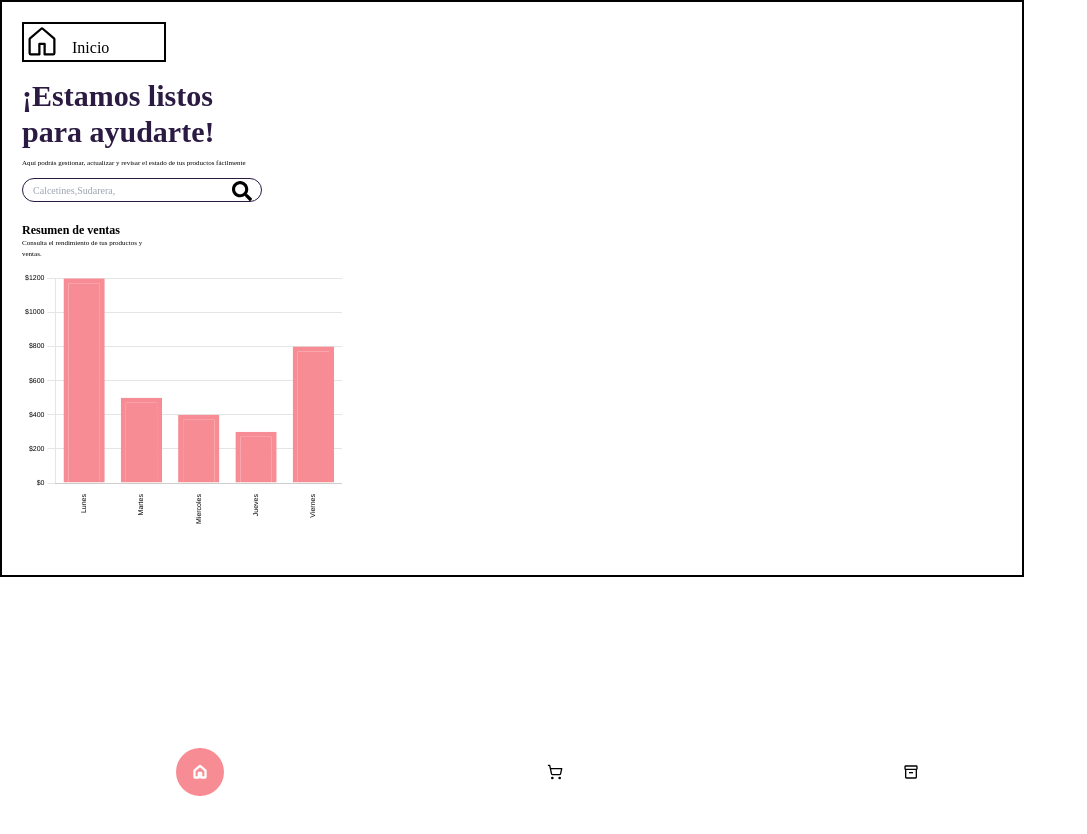
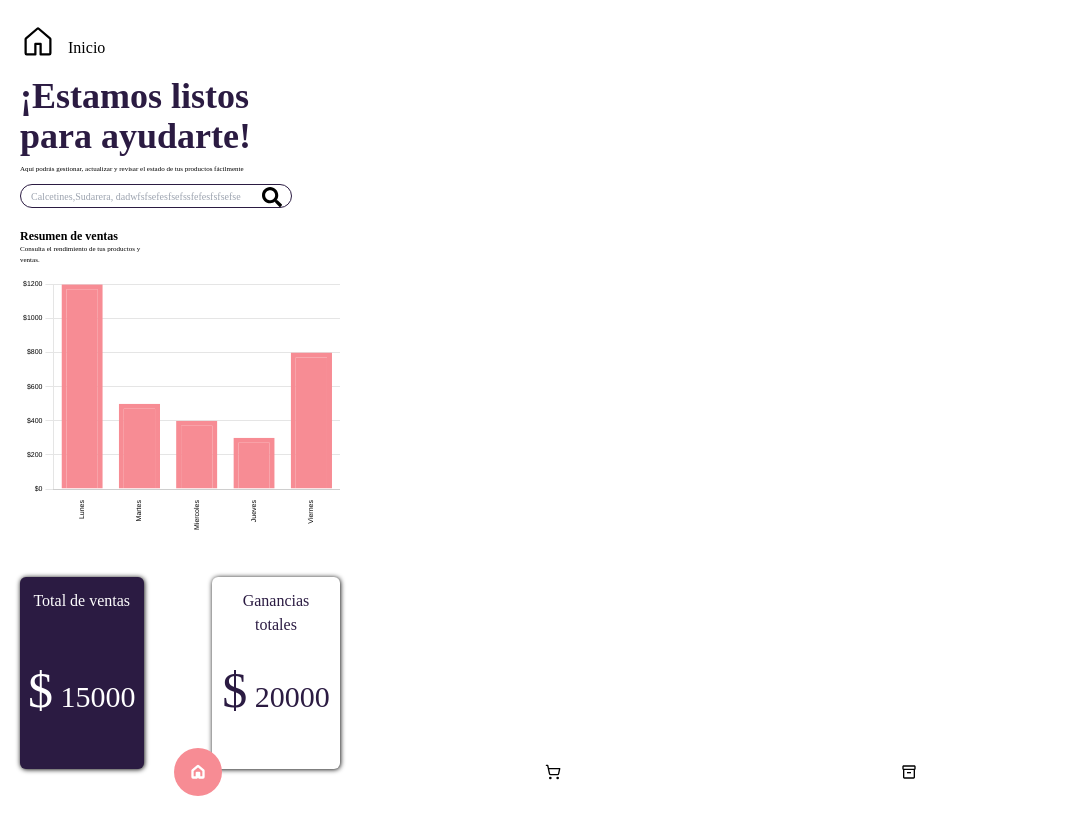
Before and after one commit to luis50019/Inventario-Boneteria, a React (Vite) app: page / in a window 1280 px wide. Shown: the top 834 px of the page, without its empty margins (0-1087 px from the left). Before the commit the page ends 800 px from the top, so only its background shows below. Built offline with nearby package versions, Linux system fonts and the light colour scheme; a web font is replaced by a local one.

Commit message:
cambio de estilo

```diff
--- a/src/App.jsx
+++ b/src/App.jsx
@@ -4,7 +4,7 @@ import NavBar from './components/NavBar';
 function App() {
 
   return (
-   <div className='cont border-2 pl-5 pt-5 relative'>
+   <div className='container cont mx-auto pl-5 pt-5 relative'>
     <HomePage />
     <NavBar/>
    </div>
--- a/src/components/Graph.jsx
+++ b/src/components/Graph.jsx
@@ -20,7 +20,7 @@ export function Graph(){
 
   return (
     <>
-      <div className='mt-5 max-w-32'>
+      <div className='mt-5 w-32'>
         <h2 className='font-bold text-xs'>Resumen de ventas</h2>
         <p className='text-span max-w-full'>Consulta el rendimiento de tus productos y ventas.</p>
       </div>
--- a/src/components/Header.jsx
+++ b/src/components/Header.jsx
@@ -2,14 +2,14 @@
 export const Header = ({ title = '',children ,namePage ='',caption =''}) => {
   return (
     <>
-      <div className='flex gap-3 font-semibold items-end h-10 w-36 border-2 mb-4'>
+      <div className='flex gap-3 font-semibold items-end h-10 w-36 mb-4'>
         {children}
         <span className='font-light'>{namePage}</span>
       </div>
       <h1
         className='
-        text-title font-bold text-3xl text-wrap text-left
-        max-w-64'
+        text-title font-bold text-4xl text-wrap text-left
+        max-w-72'
       >
         {title}
       </h1>
--- a/src/components/Search.jsx
+++ b/src/components/Search.jsx
@@ -4,7 +4,7 @@ export function Search() {
   return (
     <>
       <form onSubmit={(e) => e.preventDefault()} className='mt-2 cont-search'>
-        <input type='text' placeholder='Calcetines,Sudarera,' className='input-search ' />
+        <input type='text' placeholder='Calcetines,Sudarera, dadwfsfsefesfsefssfefesfsfsefsefesf' className='input-search ' />
         <button className='btn-search'>
           <FaSearch />
         </button>
--- a/src/index.css
+++ b/src/index.css
@@ -7,8 +7,7 @@
 }
 
 .cont{
-  max-height: 100vh;
-  max-width: 80vw;
+  height: 100vh;
 }
 
 .cont-graph{
--- a/src/pages/Home.jsx
+++ b/src/pages/Home.jsx
@@ -19,12 +19,12 @@ export default function HomePage(){
      </Header>
      <Search />
      <Graph />
-{/*
+
      <div className='flex justify-between mt-11 mb-10 w-full h-48'>
        {fakeValues.map((info, index) => (
          <CardsInfo titleCard={info.title} valor={info.valor} key={index} />
        ))}
-     </div> */}
+     </div>
    </div>
  );
 }
--- a/src/styles/Search.css
+++ b/src/styles/Search.css
@@ -8,7 +8,7 @@
 }
 
 .cont-search{
-  max-width: 75%;
+  max-width: 85%;
   position: relative;
 }
 
--- a/src/utils/barChartData.js
+++ b/src/utils/barChartData.js
@@ -15,9 +15,9 @@ export const options = {
     legend: {
       display: true,
       labels: {
-        boxWidth: 10,
+        boxWidth: 20,
         boxHeight: 15,
-        padding: 1,
+        padding: 5,
         font: {
           size: 5,
         },
```
